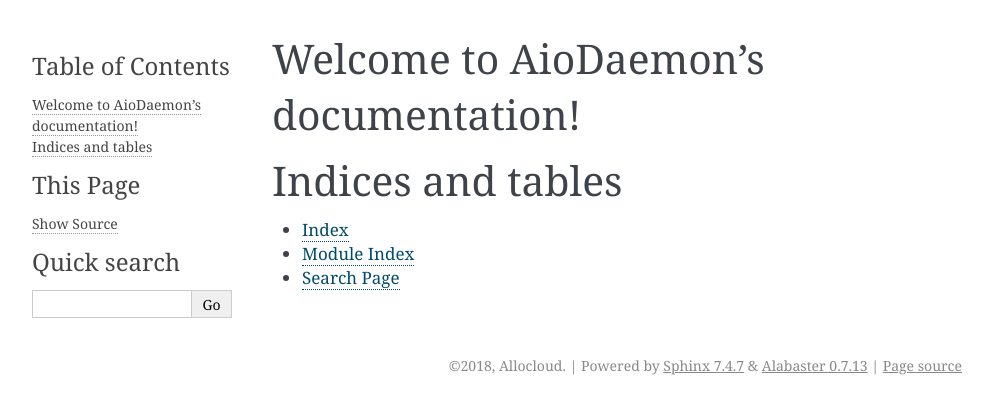
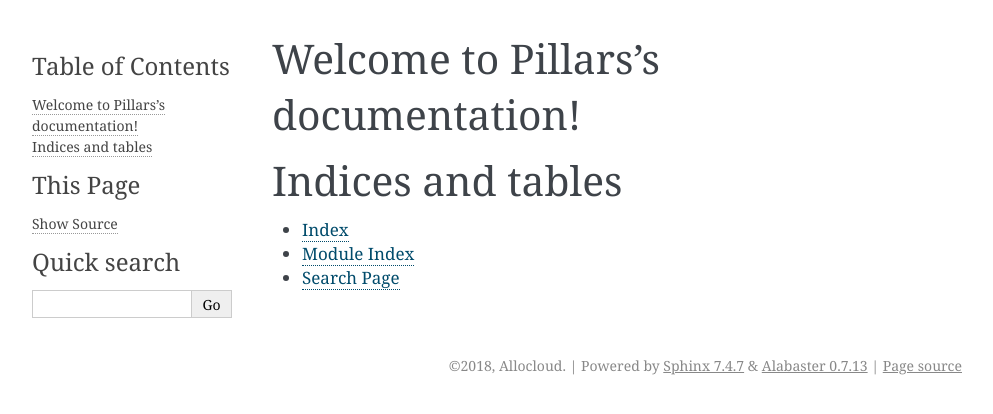
Before and after one commit to Eyepea/pillars, a Sphinx documentation site: the page built from docs/index.rst, in a window 1280 px wide. Shown: the top 414 px of the page, without its empty margins (148-1141 px from the left). Built offline with Sphinx 7.4.7, drawn with Linux system fonts in a browser that asks for light colours.

Commit message:
Readthedocs setup & fix project name in doc

```diff
--- a/docs/conf.py
+++ b/docs/conf.py
@@ -19,7 +19,7 @@
 
 # -- Project information -----------------------------------------------------
 
-project = 'AioDaemon'
+project = 'Pillars'
 copyright = '2018, Allocloud'
 author = 'Allocloud'
 
@@ -105,7 +105,7 @@ html_static_path = ['_static']
 # -- Options for HTMLHelp output ---------------------------------------------
 
 # Output file base name for HTML help builder.
-htmlhelp_basename = 'AioDaemondoc'
+htmlhelp_basename = 'Pillarsdoc'
 
 
 # -- Options for LaTeX output ------------------------------------------------
@@ -132,7 +132,7 @@ latex_elements = {
 # (source start file, target name, title,
 #  author, documentclass [howto, manual, or own class]).
 latex_documents = [
-    (master_doc, 'AioDaemon.tex', 'AioDaemon Documentation',
+    (master_doc, 'Pillars.tex', 'Pillars Documentation',
      'Allocloud', 'manual'),
 ]
 
@@ -142,7 +142,7 @@ latex_documents = [
 # One entry per manual page. List of tuples
 # (source start file, name, description, authors, manual section).
 man_pages = [
-    (master_doc, 'aiodaemon', 'AioDaemon Documentation',
+    (master_doc, 'Pillars', 'Pillars Documentation',
      [author], 1)
 ]
 
@@ -153,8 +153,8 @@ man_pages = [
 # (source start file, target name, title, author,
 #  dir menu entry, description, category)
 texinfo_documents = [
-    (master_doc, 'AioDaemon', 'AioDaemon Documentation',
-     author, 'AioDaemon', 'One line description of project.',
+    (master_doc, 'Pillars', 'Pillars Documentation',
+     author, 'Pillars', 'One line description of project.',
      'Miscellaneous'),
 ]
 
--- /dev/null
+++ b/docs/environment.yml
@@ -0,0 +1,6 @@
+---
+
+name: pillars-doc
+
+dependencies:
+  - python=3.7
--- a/docs/index.rst
+++ b/docs/index.rst
@@ -3,7 +3,7 @@
    You can adapt this file completely to your liking, but it should at least
    contain the root `toctree` directive.
 
-Welcome to AioDaemon's documentation!
+Welcome to Pillars's documentation!
 =====================================
 
 .. toctree::
```
Also changed, not shown: .readthedocs.yml.
